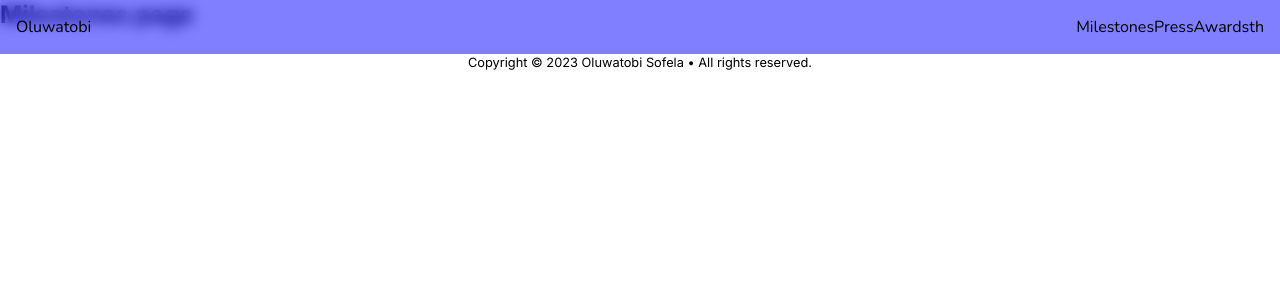
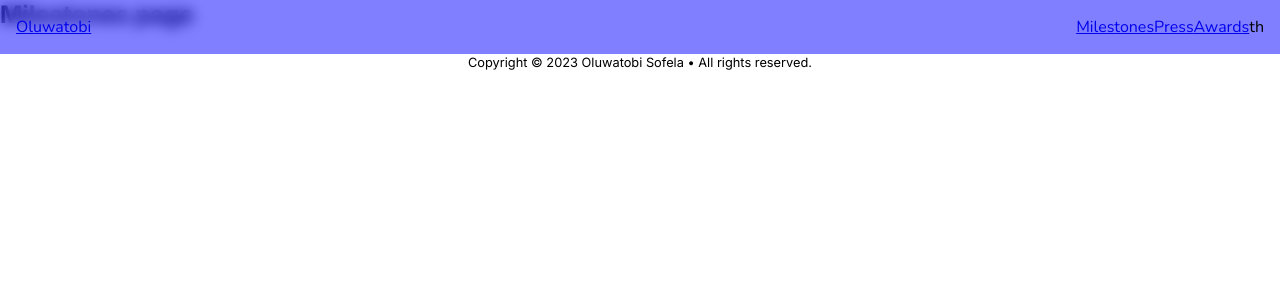
Before and after one commit to oluwatobiss/personal-portfolio, a Next.js app: page /milestones in a window 1280 px wide. Shown: the top 300 px of the page. Built offline with nearby package versions, Linux system fonts and the light colour scheme.

Commit message:
Create CSS Layout module

```diff
--- a/src/components/Layout.jsx
+++ b/src/components/Layout.jsx
@@ -1,5 +1,8 @@
 import Head from "next/head";
+import Link from "next/link";
+import styles from "@/src/styles/Layout.module.css";
 import { Inter, Nunito } from "next/font/google";
+
 const inter = Inter({ subsets: ["latin"] });
 const nunito = Nunito({ subsets: ["latin"] });
 
@@ -12,17 +15,17 @@ export default function Layout({ children }) {
         <meta name="color-scheme" content="dark light" />
         <link rel="icon" href="/favicon.ico" />
       </Head>
-      <nav className={nunito.className}>
-        <span>Oluwatobi</span>
+      <nav className={`${nunito.className} ${styles.nav}`}>
+        <Link href="/">Oluwatobi</Link>
         <span>
-          <span>Milestones</span>
-          <span>Press</span>
-          <span>Awards</span>
+          <Link href="/milestones">Milestones</Link>
+          <Link href="/press">Press</Link>
+          <Link href="/awards">Awards</Link>
           <span className="theme">th</span>
         </span>
       </nav>
       <main className={inter.className}>{children}</main>
-      <footer className={inter.className}>
+      <footer className={`${inter.className} ${styles.footer}`}>
         Copyright © {new Date().getFullYear()} Oluwatobi Sofela • All rights
         reserved.
       </footer>
--- /dev/null
+++ b/src/styles/Layout.module.css
@@ -0,0 +1,16 @@
+.nav {
+  display: flex;
+  justify-content: space-between;
+  position: fixed;
+  width: 100vw;
+  padding: 1rem;
+  background-color: rgba(0, 0, 255, 0.5);
+  backdrop-filter: blur(7px);
+}
+
+.footer {
+  border-top: 1px solid white;
+  padding: 25px;
+  text-align: center;
+  font-size: 0.8em;
+}
--- a/src/styles/globals.css
+++ b/src/styles/globals.css
@@ -10,23 +10,6 @@ body {
   overflow-x: hidden;
 }
 
-nav {
-  display: flex;
-  justify-content: space-between;
-  position: fixed;
-  width: 100vw;
-  padding: 1rem;
-  background-color: rgba(0, 0, 255, 0.5);
-  backdrop-filter: blur(7px);
-}
-
-footer {
-  border-top: 1px solid white;
-  padding: 25px;
-  text-align: center;
-  font-size: 0.8em;
-}
-
 /* @media (prefers-color-scheme: dark) {
   html {
     color-scheme: dark;
```
